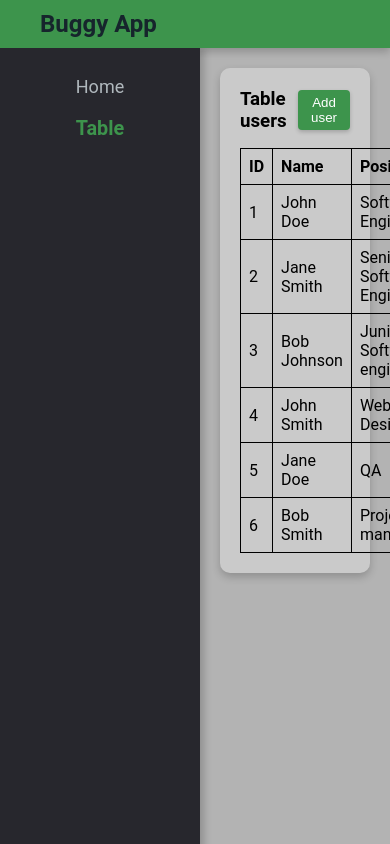
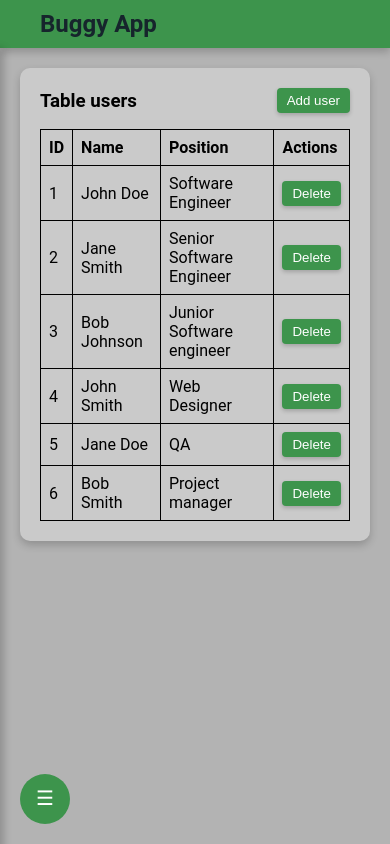
Before and after one commit to sjyimccneb/buggy-app, a Vue app: page /table in a window 390 px wide. Built offline with nearby package versions, Linux system fonts and the light colour scheme.

Commit message:
adjusted mobile layout

```diff
--- a/src/assets/main.css
+++ b/src/assets/main.css
@@ -67,43 +67,12 @@ html {
   justify-content: space-between;
   margin-bottom: 1rem;
 }
+
 .footer-container {
   width: 100%;
   display: flex;
   flex-direction: column;
   align-items: flex-end;
-}
-
-/* sidebar */
-.dashboard-sidebar {
-  width: 200px;
-  background-color: var(--sidebar-bg-color);
-  flex: 0 0 auto;
-  height: calc(100vh - 30px);
-  box-shadow: 4px 0 8px rgba(0, 0, 0, 0.2);
-}
-
-.sidebar-nav {
-  list-style: none;
-  font-size: large;
-  padding: 0;
-  text-align: center;
-}
-
-.sidebar-nav li {
-  padding: 10px;
-}
-
-.router-link-active {
-  color: var(--main-text-color-dark);
-  font-size: 1.1em;
-  font-weight: bold;
-  text-decoration: none;
-}
-
-.inactive {
-  color: var(--main-text-color-light);
-  text-decoration: none;
 }
 
 /* table */
--- a/src/components/TheModalWindow.vue
+++ b/src/components/TheModalWindow.vue
@@ -70,5 +70,10 @@ watch(() => props.show, (newValue) => {
     /* Makes sure padding doesn't affect overall width */
 }
 
-
+@media (max-width: 768px) {
+    .modal-content div {
+        margin-bottom: 15px;
+        width: 80vw;
+    }
+}
 </style>
--- a/src/components/TheSidebar.vue
+++ b/src/components/TheSidebar.vue
@@ -1,35 +1,121 @@
 <script setup lang="ts">
+import { ref, computed } from 'vue';
 import { useRoute } from 'vue-router';
 
 const route = useRoute();
+const isSidebarOpen = ref(false); // State to track sidebar visibility
 
 const links = [
-  {
-    name: 'Home',
-    path: '/',
-  },
-  {
-    name: 'Table',
-    path: '/table',
-  }
+  { name: 'Home', path: '/' },
+  { name: 'Table', path: '/table' },
 ];
 
+const toggleSidebar = () => {
+  isSidebarOpen.value = !isSidebarOpen.value;
+};
+
+// Computed style for the toggle button
+const toggleButtonStyle = computed(() => ({
+  left: isSidebarOpen.value ? '220px' : '20px', // Adjust based on sidebar state
+  bottom: '20px',
+}));
 </script>
 
 <template>
-    <aside class="dashboard-sidebar">
+  <button class="sidebar-toggle" @click="toggleSidebar" :style="toggleButtonStyle">
+    <span class="menu-icon">&#9776;</span>
+  </button>
+  <aside class="dashboard-sidebar" :class="{ open: isSidebarOpen }">
     <ul class="sidebar-nav">
       <li v-for="link in links" :key="link.path">
-            <router-link
-            :to="link.path"
-            :class="{
-                active: link.path === route.path,
-                inactive: link.path !== route.path
-            }"
-            >
+        <router-link @click="toggleSidebar" :to="link.path"
+          :class="{ active: link.path === route.path, inactive: link.path !== route.path }">
           {{ link.name }}
         </router-link>
       </li>
     </ul>
   </aside>
 </template>
+
+<style scoped>
+/* sidebar */
+.dashboard-sidebar {
+  width: 200px;
+  background-color: var(--sidebar-bg-color);
+  flex: 0 0 auto;
+  height: calc(100vh - 30px);
+  box-shadow: 4px 0 8px rgba(0, 0, 0, 0.2);
+}
+
+.sidebar-nav {
+  list-style: none;
+  font-size: large;
+  padding: 0;
+  text-align: center;
+}
+
+.sidebar-nav li {
+  padding: 10px;
+}
+
+.router-link-active {
+  color: var(--main-text-color-dark);
+  font-size: 1.1em;
+  font-weight: bold;
+  text-decoration: none;
+}
+
+.inactive {
+  color: var(--main-text-color-light);
+  text-decoration: none;
+}
+
+/* Sidebar Toggle Button */
+.sidebar-toggle {
+  position: fixed;
+  bottom: 20px;
+  /* Position at bottom-left */
+  left: 20px;
+  z-index: 1000;
+  background-color: var(--button-primary-color);
+  border: none;
+  border-radius: 50%;
+  /* Round shape */
+  width: 50px;
+  /* Button size */
+  height: 50px;
+  color: white;
+  font-size: 20px;
+  /* Icon size */
+  display: none;
+  justify-content: center;
+  align-items: center;
+  cursor: pointer;
+  transition: left 0.3s;
+  /* Transition for sliding effect */
+}
+
+/* Menu Icon */
+.menu-icon {
+  display: block;
+  padding-bottom: 3px;
+}
+
+/* Mobile sidebar styles */
+@media (max-width: 768px) {
+  .dashboard-sidebar {
+    position: fixed;
+    left: -200px;
+    transition: left 0.3s;
+  }
+
+  .dashboard-sidebar.open {
+    left: 0;
+  }
+
+  .sidebar-toggle {
+    display: flex;
+    left: 20px;
+    /* Adjust position when sidebar is open */
+  }
+}</style>
```
Lines whose indentation alone changed are shown as unchanged.
